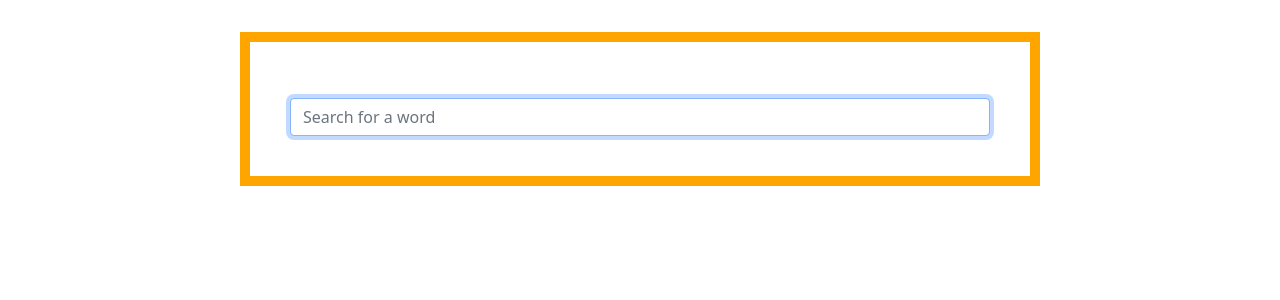
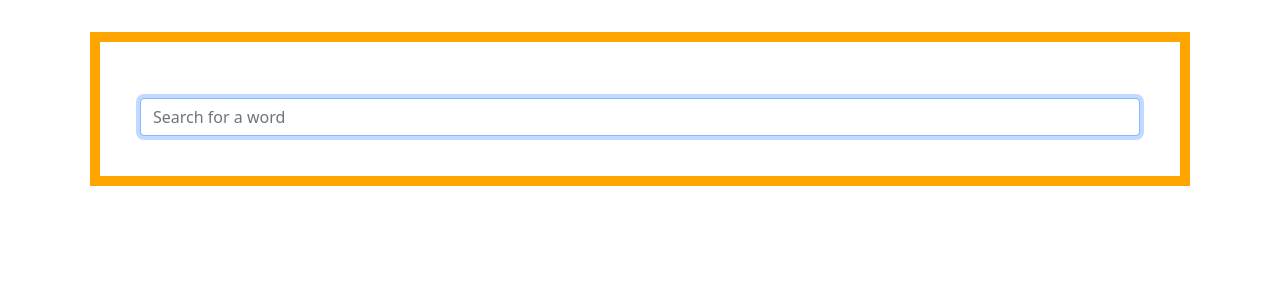
Before and after one commit to Joycey83/Dictionaryopedia, a React (Create React App) app: page / in a window 1280 px wide. Shown: the top 300 px of the page. Built offline with nearby package versions, Linux system fonts and the light colour scheme.

Commit message:
change the max-width of the container

```diff
--- a/src/App.css
+++ b/src/App.css
@@ -1,5 +1,5 @@
 .app--container {
-  max-width: 800px;
+  max-width: 1100px;
   margin: 2rem auto;
   padding: 2.5rem;
   border: 10px solid orange;
```
